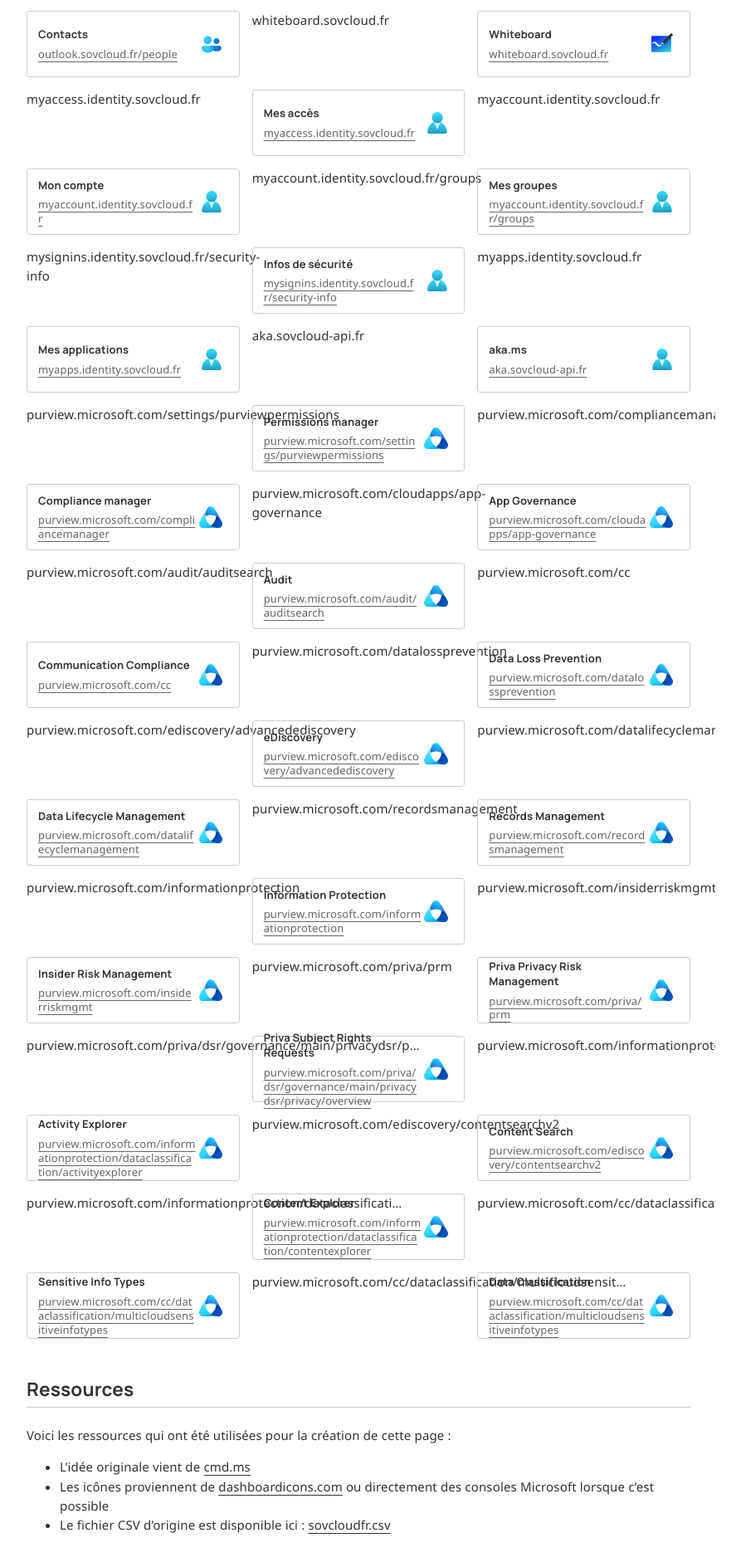
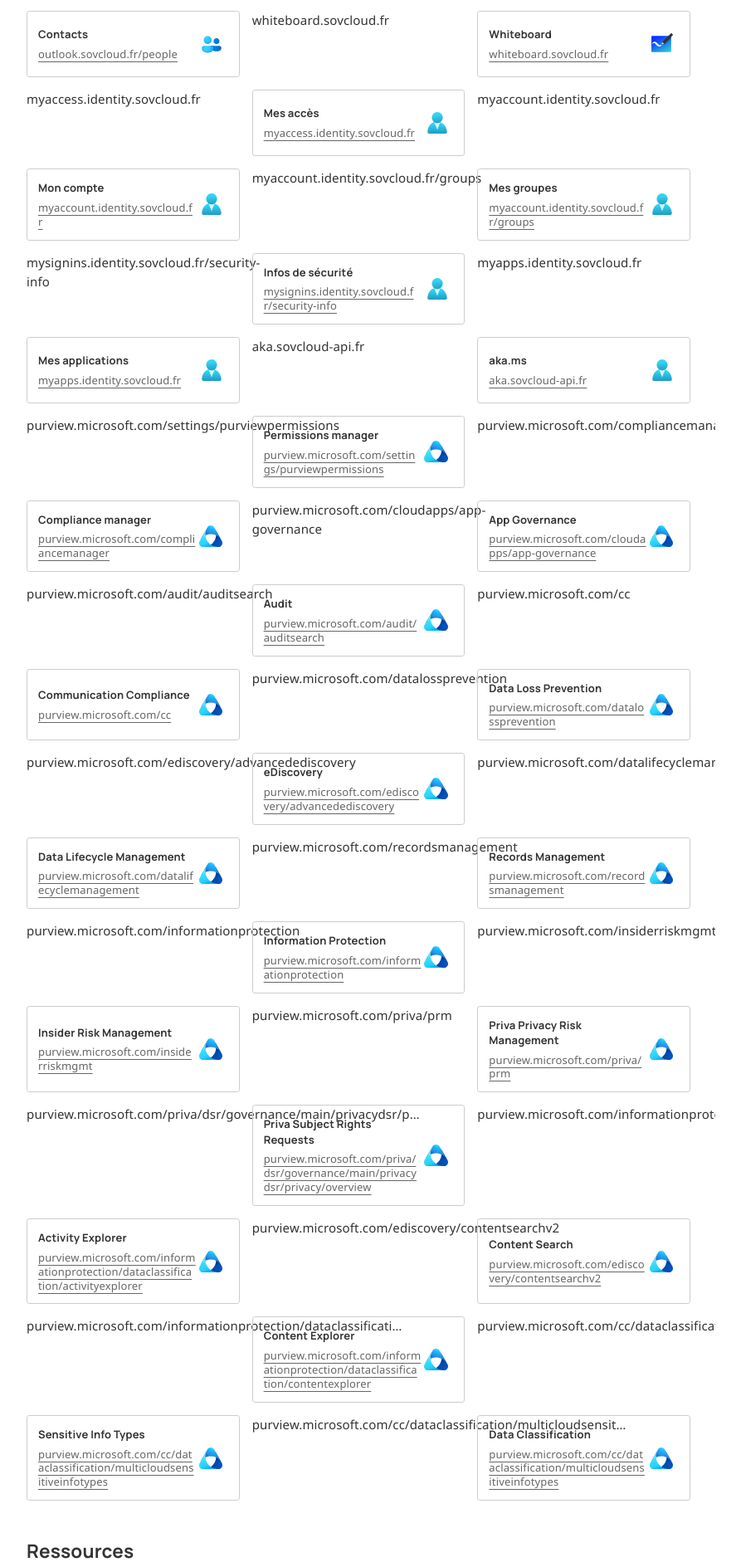
Before and after one commit to leobouard/leobouard.github.io, a Jekyll site: the page built from _posts/2026/2026-10-22-sovcloudfr.md, in a window 1280 px wide. Shown: the part 1660-3548 px from the top of the page at 83% size, without its empty margins (208-1101 px from the left). Built offline with Jekyll 4.4.1, drawn with Linux system fonts in a browser that asks for light colours; nearby versions of some CDN libraries; some web fonts are replaced; comment, search, counter and statistics services are not loaded.

Commit message:
Change height to min-height for sovcloudfr-link

```diff
--- a/_sass/sovcloudfr.scss
+++ b/_sass/sovcloudfr.scss
@@ -1,7 +1,7 @@
 div.sovcloudfr-link {
     border: 1px solid var(--mediumaccent);
     border-radius: var(--borderradius);
-    height: 4em;
+    min-height: 4em;
     position: relative;
     padding: 1em 4em 1em 1em;
     display: flex;
```
